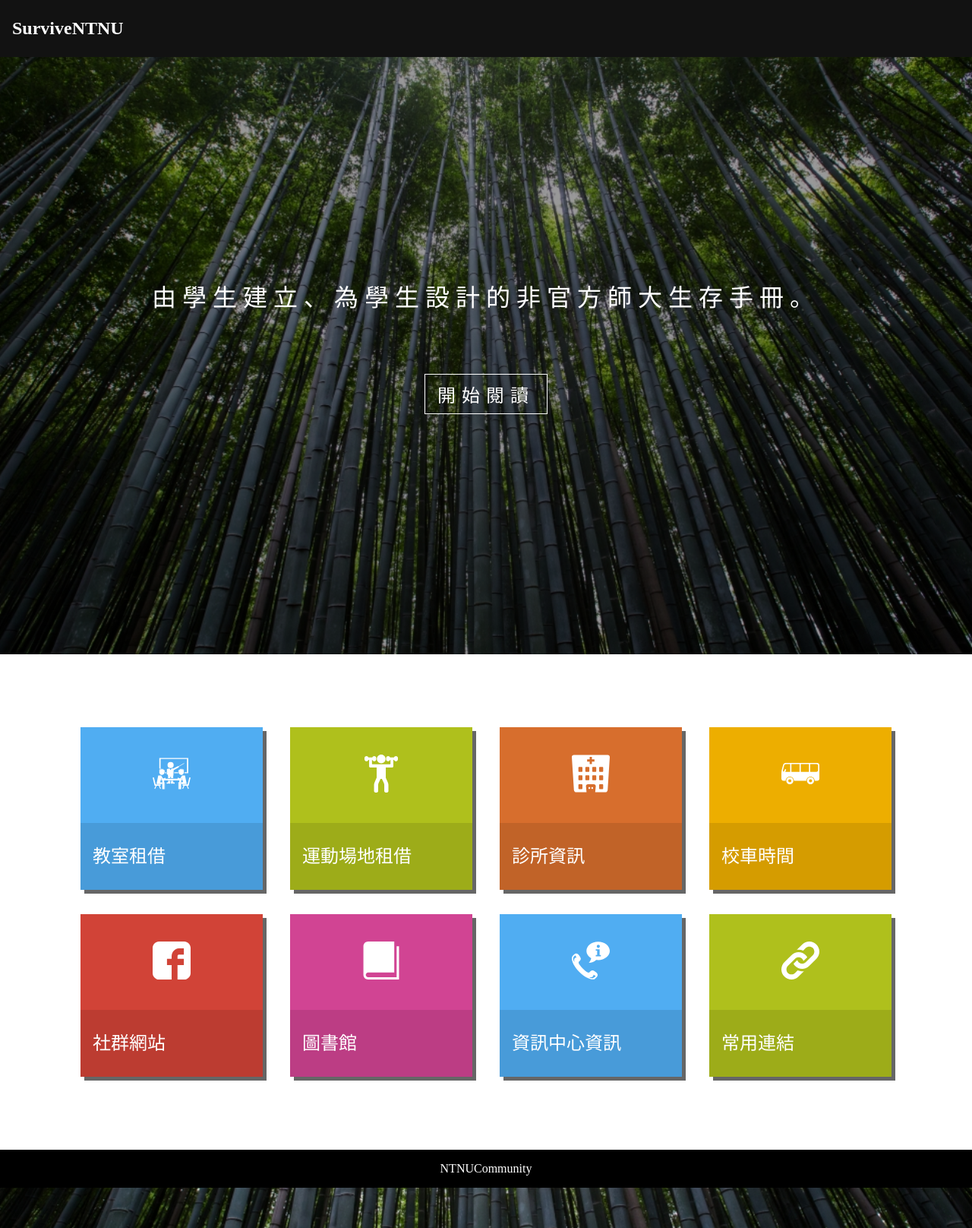
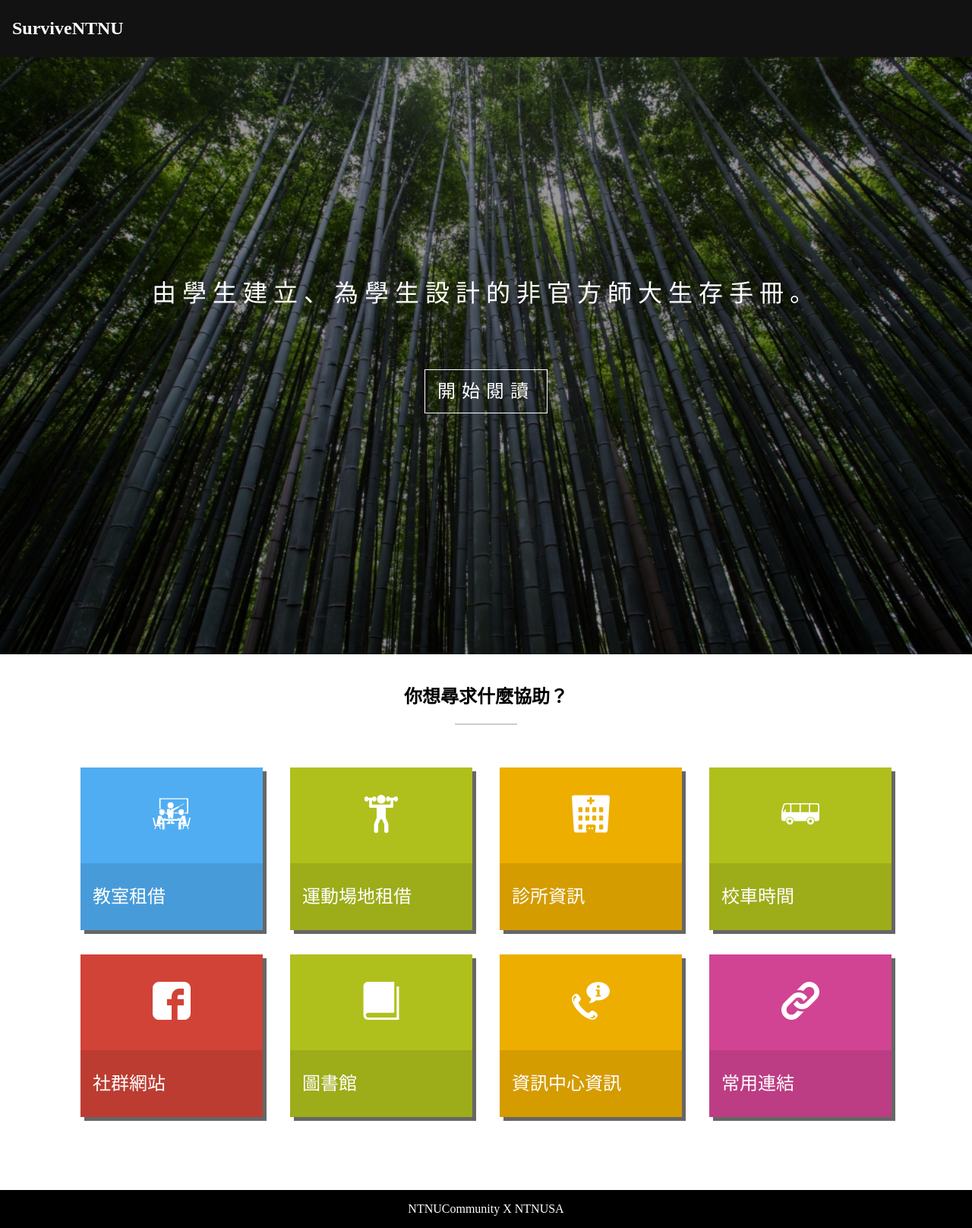
Before and after one commit to as535364/surviveNTNU, a Jekyll site: the page built from index.html, in a window 1280 px wide. Shown: the whole page at 76% size. Built offline with Jekyll 4.4.1, drawn with Linux system fonts in a browser that asks for light colours; nearby versions of some CDN libraries.

Commit message:
add something

```diff
--- a/_layouts/default.html
+++ b/_layouts/default.html
@@ -18,7 +18,7 @@
 			{{ content }}
 		</main>
 		<footer>
-			NTNUCommunity
+			<a href="https://github.com/communityNTNU">NTNUCommunity</a> X <a href="sa.sa.ntnu.edu.tw">NTNUSA</a>
 		</footer>
 	</body>
 </html>
--- a/index.html
+++ b/index.html
@@ -11,51 +11,67 @@ layout: default
   </div>
 
 
-  <div class="select">
-    <div class="blue">
+  <div id="lists" class="select">
+    <h2>你想尋求什麼協助？</h2>
+    <hr>
+    <div>
       <img src="{{ site.baseurl }}/images/students3.svg" alt="classroom icon" width="50" height="50"/>
       <a href="#">教室租借</a>
     </div>
 
-    <div class="green">
+    <div>
       <img src="{{ site.baseurl }}/images/dumbbell7.svg" alt="sport icon" width="50" height="50"/>
       <a href="#">運動場地租借</a>
     </div>
 
-    <div class="orange">
+    <div>
       <img src="{{ site.baseurl }}/images/medical107.svg" alt="clinic icon" width="50" height="50"/>
       <a href="#">診所資訊</a>
     </div>
 
-    <div class="yellow">
+    <div>
       <img src="{{ site.baseurl }}/images/bus46.svg" alt="bus icon" width="50" height="50"/>
       <a href="#">校車時間</a>
     </div>
 
-    <div class="red">
+    <div>
       <img src="{{ site.baseurl }}/images/facebook29.svg" alt="facebook icon" width="50" height="50"/>
       <a href="#">社群網站</a>
     </div>
 
-    <div class="purple"><img src="{{ site.baseurl }}/images/hardbound.svg" alt="facebook icon" width="50" height="50"/>
+    <div><img src="{{ site.baseurl }}/images/hardbound.svg" alt="facebook icon" width="50" height="50"/>
       <a href="#">圖書館</a>
     </div>
 
-    <div class="blue"><img src="{{ site.baseurl }}/images/itcenter.svg" alt="itcenter icon" width="50" height="50"/>
+    <div><img src="{{ site.baseurl }}/images/itcenter.svg" alt="itcenter icon" width="50" height="50"/>
       <a href="#">資訊中心資訊</a>
     </div>
 
-    <div class="green"><img src="{{ site.baseurl }}/images/link23.svg" alt="link icon" width="50" height="50"/>
+    <div><img src="{{ site.baseurl }}/images/link23.svg" alt="link icon" width="50" height="50"/>
       <a href="#">常用連結</a>
     </div>
 
   </div>
 </div>
+
 <script src="https://code.jquery.com/jquery-2.1.4.min.js" charset="utf-8"></script>
 <script type="text/javascript">
   $(document).ready(function() {
+
     $("#down_btn").on('click',function(event) {
-     $("html, body").animate({scrollTop:645},400)
+     $("html, body").animate({scrollTop: $("#lists").offset().top}, 600)
     });
+
+    appendColor = function(){
+
+      for (var i = 0; i < $("#lists > div").length; i++) {
+
+        $("#lists > div")[i].className = ["red", "blue", "purple", "yellow", "green", "orange"] [Math.floor(Math.random() * 6)];
+        if(i > 0 && $("#lists > div")[i-1].className === $("#lists > div")[i].className) i--;
+
+      }
+    }()
+
+
   });
 </script>
--- a/style.scss
+++ b/style.scss
@@ -49,9 +49,17 @@ footer {
     background-color: #000;
     text-align: center;
     color: #fff;
+
+    a {
+      color: #fff;
+      text-decoration: none;
+
+      &:hover {text-decoration: underline;}
+    }
 }
 
 .index {
+    min-height: 85vh;
 
   .slogan {
     display: block;
@@ -59,12 +67,23 @@ footer {
     top: 30vh;
     margin: 0;
     padding: 0;
-    min-height: 85vh;
+    height: 85vh;
+    min-height: 400px;
     background-color: rgba(0,0,0,0);
     color: #fff;
     font-size: 2rem;
+    line-height: 2.5rem;
     letter-spacing: .5rem;
     box-shadow: none;
+
+    @media screen and (max-width: 500px) {
+      // 如果使用者之視窗寬度小於 500px，將會載入這裡的 CSS。
+      top: 20vh;
+      padding: 0 1rem;
+      line-height: 2rem;
+      font-size: 1.5rem;
+    }
+
 
     #down_btn {
       display: inline-block;
@@ -85,8 +104,15 @@ footer {
   }
 
   .select {
-    padding: 5rem 0;
+    padding: 1rem 0 5rem;
     background-color: #ffffff;
+
+    hr {
+      margin: 20px auto 40px;
+      width: 80px;
+      font-weight: normal;
+      border: 1px solid #ccc;
+    }
 
     > div {
       display: inline-block;
```
